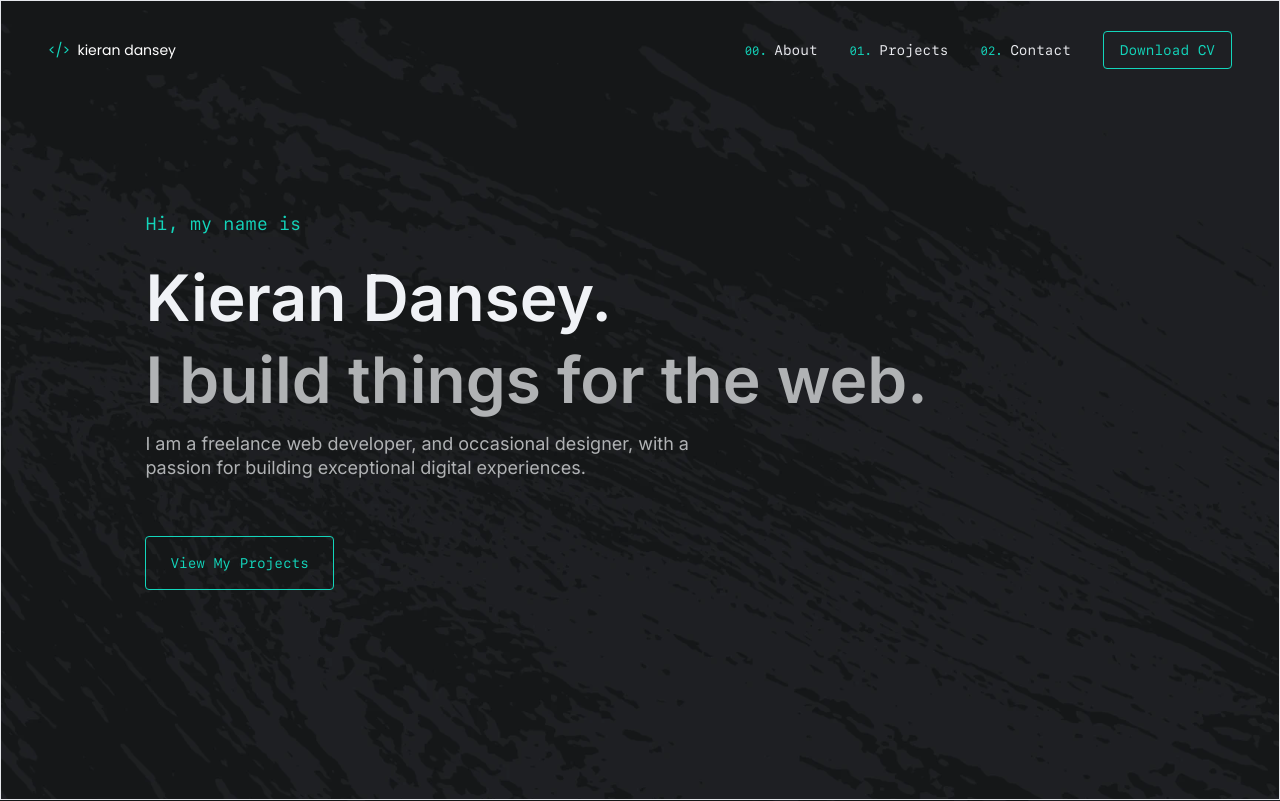
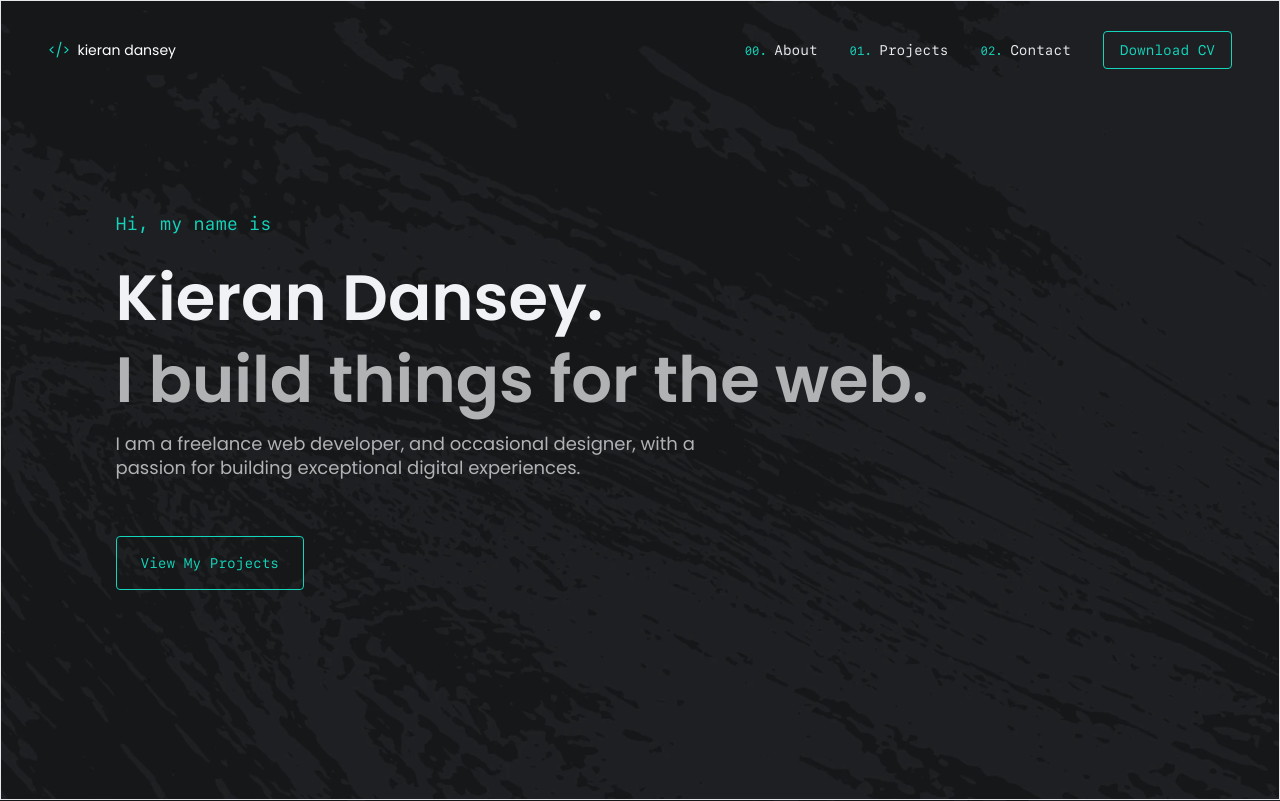
Before and after one commit to kdan80/v5, a Next.js app: page / in a window 1280 px wide. Shown: the top 801 px of the page. Built offline with nearby package versions, Linux system fonts and the light colour scheme.

Commit message:
add font-sans to all Sections

```diff
--- a/src/components/sharedComponents/Section.tsx
+++ b/src/components/sharedComponents/Section.tsx
@@ -11,7 +11,7 @@ const Section = ({ children, id }: Props) => {
             id={id}
             className='flex justify-center items-center min-h-screen px-6 md:px-12 w-screen border'
         >
-            <div className='flex flex-col justify-between gap-6'>{children}</div>
+            <div className='flex flex-col justify-between gap-6 font-sans'>{children}</div>
         </section>
     )
 }
```
